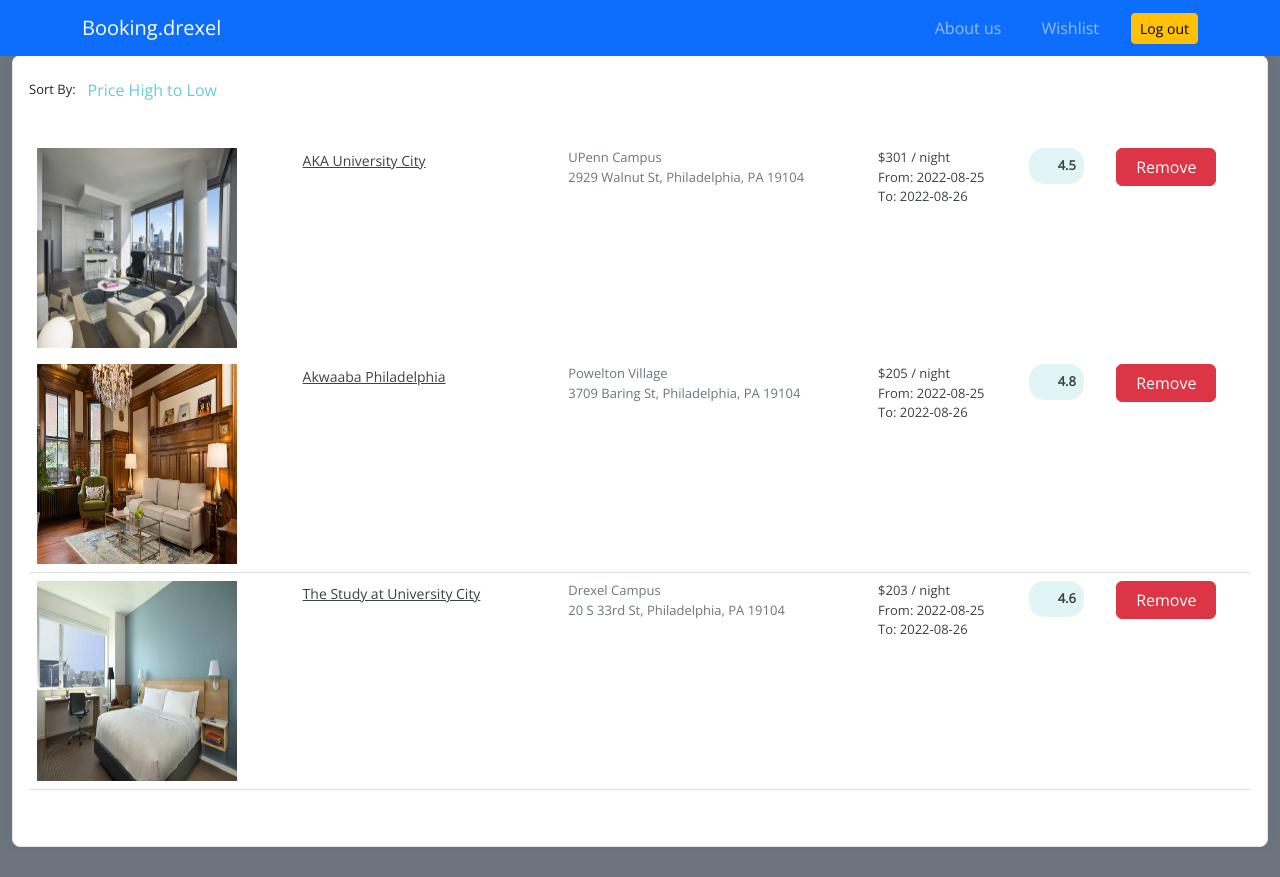
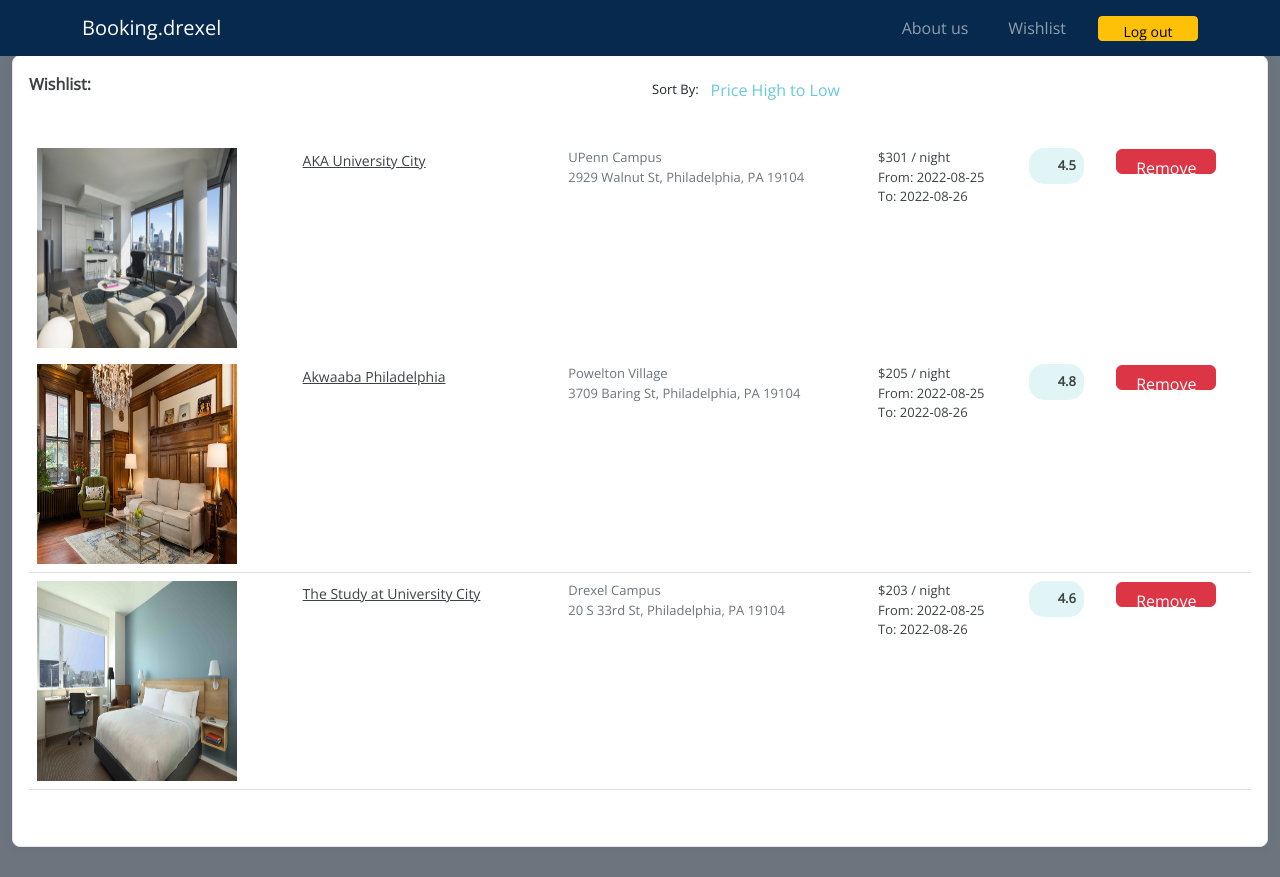
Before and after one commit to BenWeiTang/BookingDrexel, a Flask app: page /wishlist in a window 1280 px wide. Run offline with Flask 2, Linux system fonts and the light colour scheme; a user stored in the database is signed in; data comes from the database, SQL or seed files in the repository; both versions use the stored data as it was after the commit; data that the repository does not hold is empty; some libraries are stand-ins or nearby versions.

Commit message:
Final heuristic changes

```diff
--- a/static/css/search-style.css
+++ b/static/css/search-style.css
@@ -242,6 +242,11 @@ body{
 }
 }
 
+.btn {
+	width: 100px;
+	height: 25px;
+}
+
 .card-margin {
     margin-bottom: 1.875rem;
 }
--- a/templates/login.html
+++ b/templates/login.html
@@ -9,7 +9,7 @@
   </head>
   <body>
     <!-- As a link -->
-    <nav class="navbar navbar-expand-lg fixed-top bg-primary navbar-dark">
+    <nav class="navbar navbar-expand-lg fixed-top navbar-dark" style="background-color: #07294D">
       <div class="container">
         <a class="navbar-brand" href={{ url_for('welcome') }}>Booking.drexel</a>
       </div>
--- a/templates/register.html
+++ b/templates/register.html
@@ -9,7 +9,7 @@
   </head>
   <body>
     <!-- As a link -->
-    <nav class="navbar navbar-expand-lg fixed-top bg-primary navbar-dark">
+    <nav class="navbar navbar-expand-lg fixed-top navbar-dark" style="background-color: #07294D">
       <div class="container">
         <a class="navbar-brand" href={{ url_for('welcome') }}>Booking.drexel</a>
       </div>
--- a/templates/wishlist.html
+++ b/templates/wishlist.html
@@ -9,11 +9,11 @@
   </head>
   <body>
     <!-- Navbar -->
-    <nav class="navbar navbar-expand-lg fixed-top bg-primary navbar-dark">
+    <nav class="navbar navbar-expand-lg fixed-top navbar-dark" style="background-color: #07294D">
       <div class="container">
         <a class="navbar-brand" href={{ url_for('welcome') }}>Booking.drexel</a>
-        <button class="navbar-toggler" type="button" data-toggle="collapse" data-target="#navbarSupportedContent" aria-controls="navbarSupportedContent" aria-expanded="false" aria-label="Toggle navigation">
-          <span class="navbar-toggler-icon"></span>
+        <button class="navbar-toggler" type="button" data-bs-toggle="collapse" data-bs-target="#navbarSupportedContent" aria-controls="navbarSupportedContent" aria-expanded="false" aria-label="Toggle navigation">
+            <span class="navbar-toggler-icon"></span>
         </button>
         <div class="collapse navbar-collapse" id="navbarSupportedContent">
           <ul class="navbar-nav ms-auto align-items-center">
@@ -47,6 +47,9 @@
                               <div class="search-result">
                                   <div class="result-header">
                                       <div class="row">
+                                        <div class="col-lg-6">
+                                            <div class="records"><b>Wishlist:</b></div>
+                                        </div>
                                           <div class="col-lg-6">
                                               <div class="result-actions">
                                                   <div class="result-sorting">
```
Also changed, not shown: static/css/welcome-style.css (+2 -1 lines), templates/search.html (+6 -3 lines), templates/welcome.html (+8 -12 lines), BookingDrexel.db (added).
